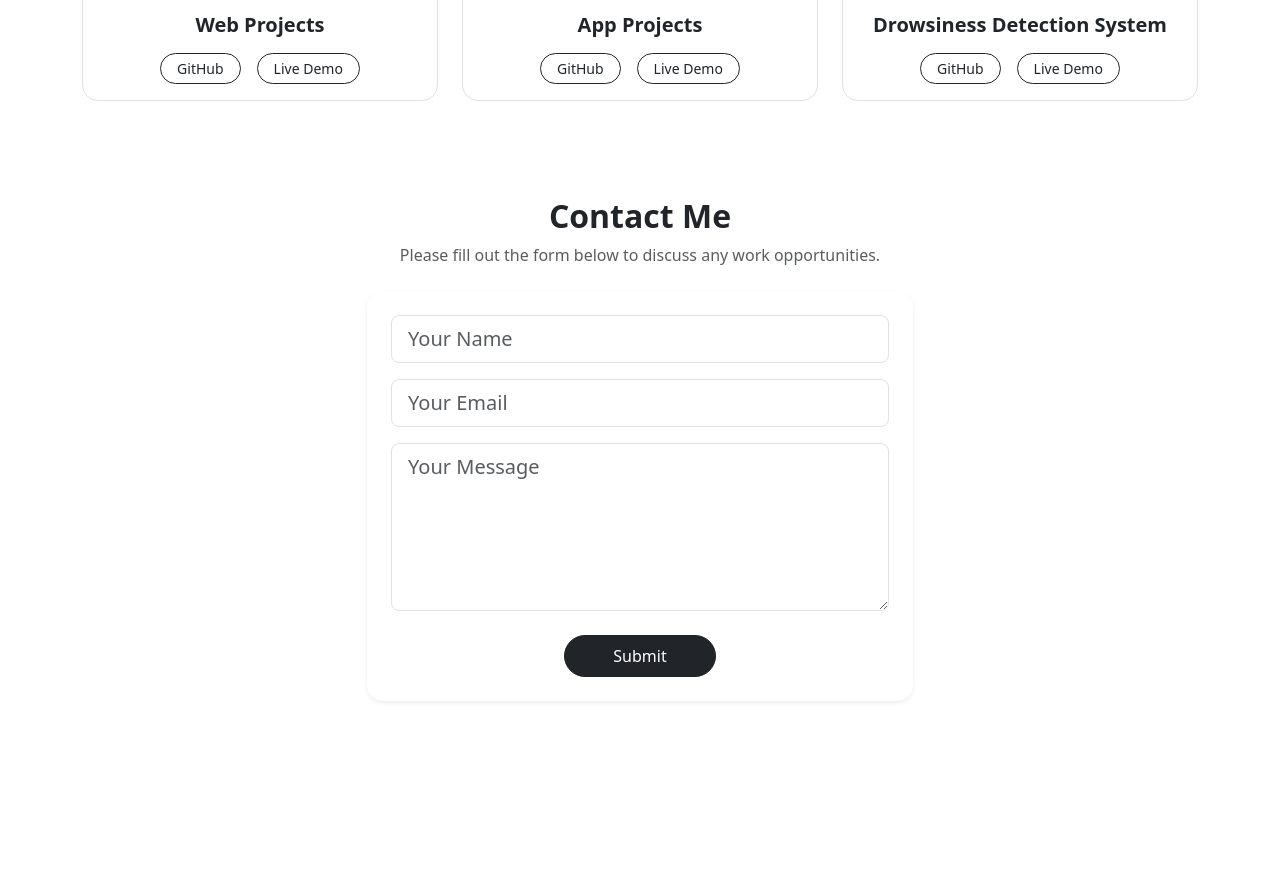
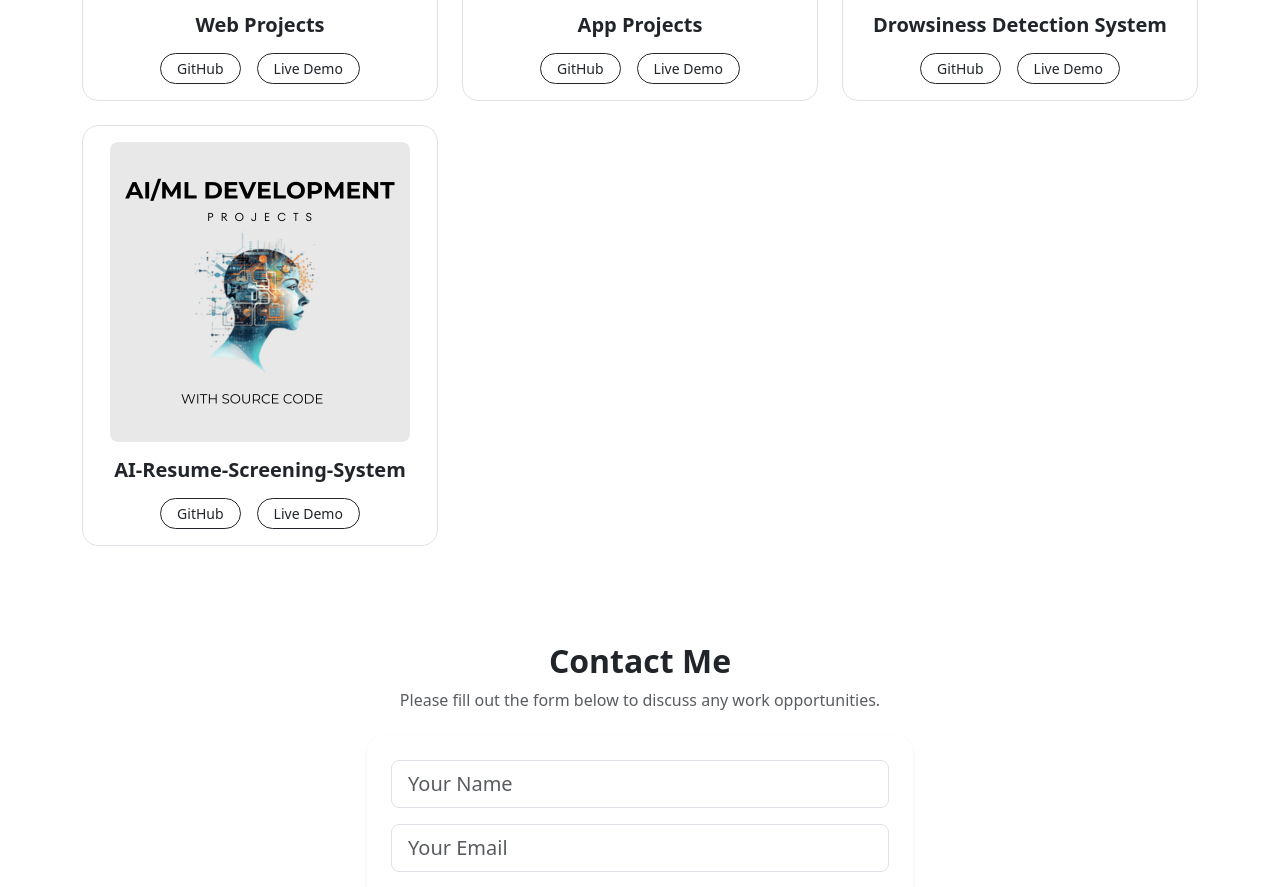
Before and after one commit to aashutoshpandey11/aashutosh-portfolio, a React (Vite) app: page / in a window 1280 px wide. Shown: the part 2260-3147 px from the top of the page. Before the commit the page ends 3041 px from the top, so only its background shows below. Built offline with nearby package versions, Linux system fonts and the light colour scheme.

Commit message:
Update files

```diff
--- a/src/components/Projects.jsx
+++ b/src/components/Projects.jsx
@@ -36,6 +36,14 @@ const Projects = () => {
           github="https://github.com/aashutoshpandey11/Drowsiness_detection_system"
           demo="#"
         />
+
+        <ProjectCard
+          title="AI-Resume-Screening-System"
+          image={aiMlProjects}
+          github="https://github.com/aashutoshpandey11/AI-Resume-Screening-System"
+          demo="#"
+        />
+
       </div>
     </section>
   );
```
